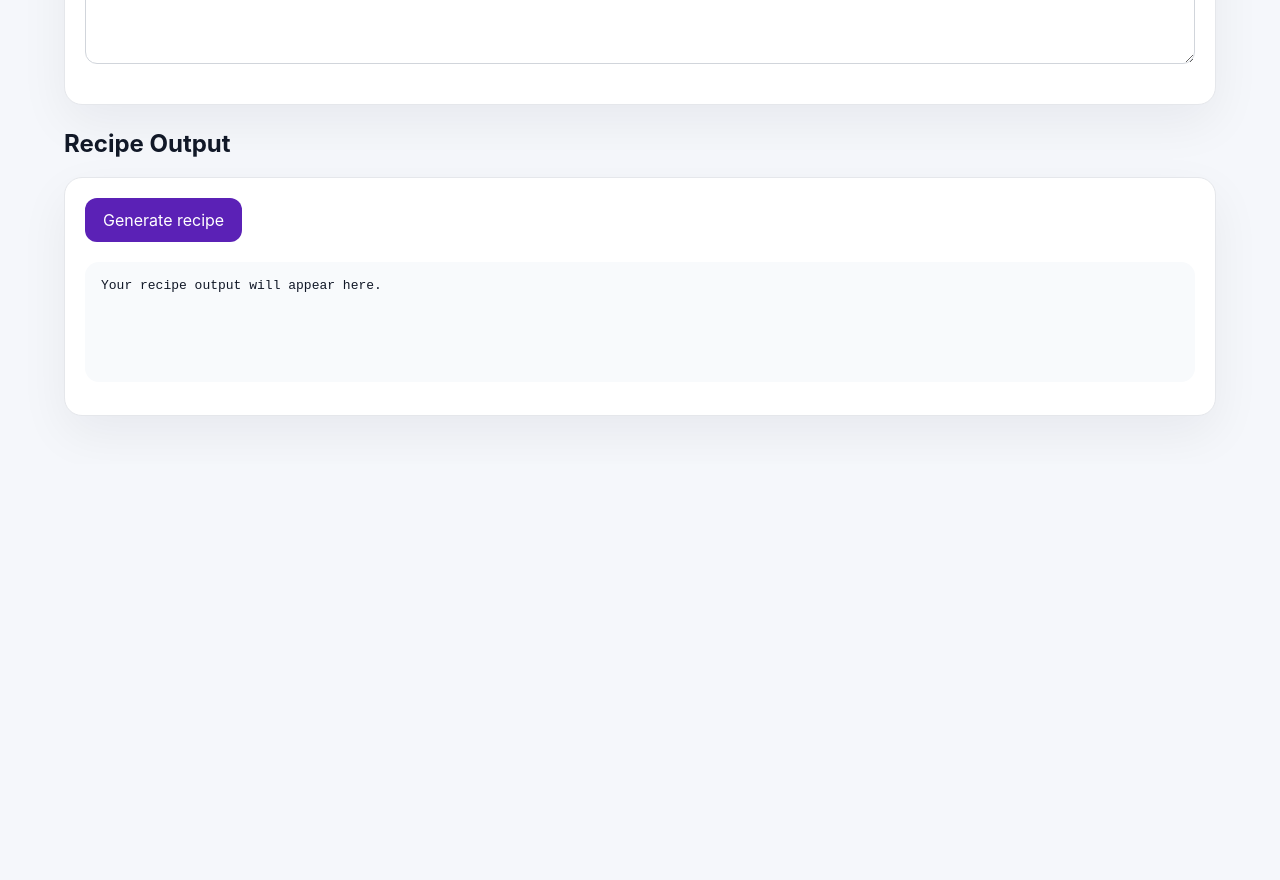
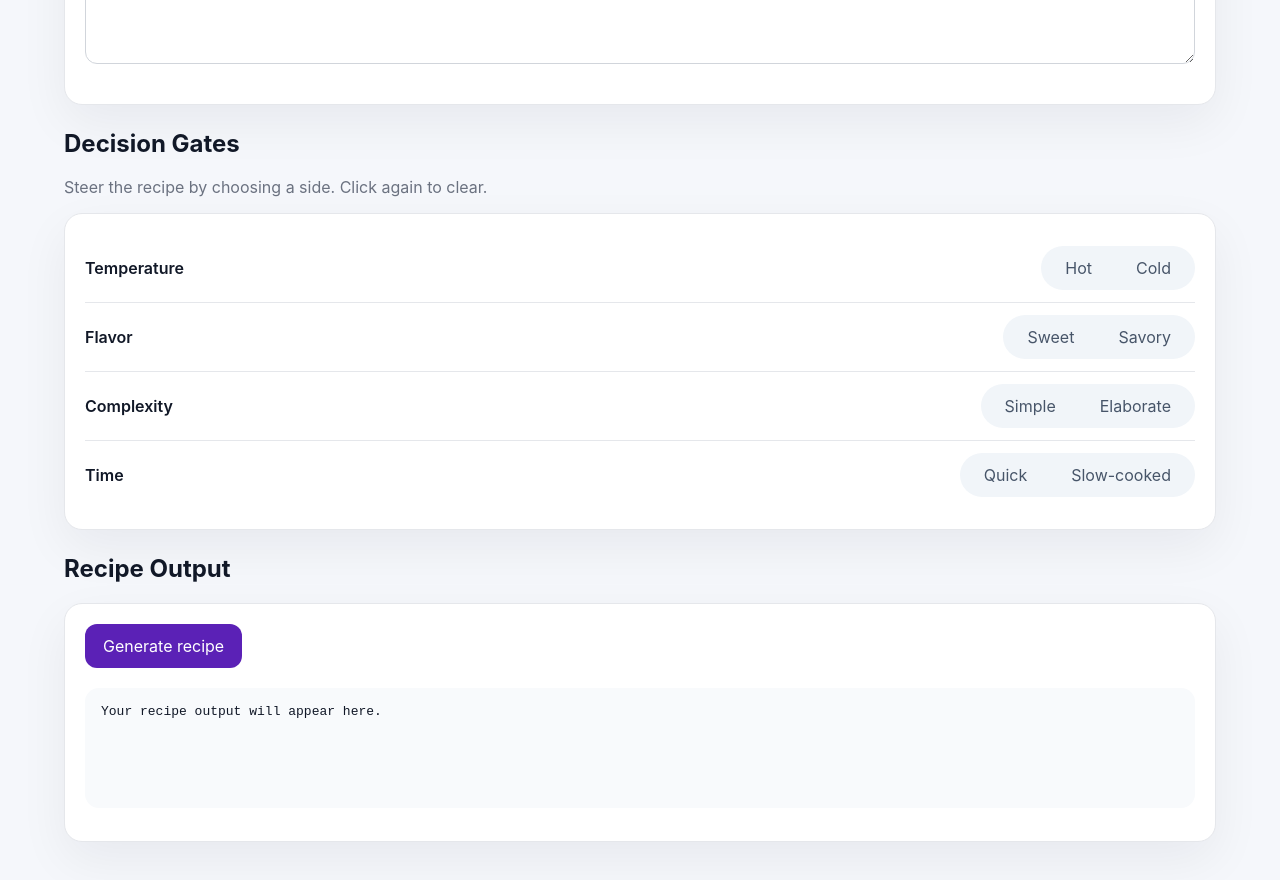
Before and after one commit to mathildegpgp/Recipe-app, a React (Vite) app: page / in a window 1280 px wide. Shown: the part 760-1640 px from the top of the page. Before the commit the page ends 1224 px from the top, so only its background shows below. Built offline with nearby package versions, Linux system fonts and the light colour scheme.

Commit message:
Add decision gates (hot/cold, sweet/savory, complexity, time)

```diff
--- a/src/App.tsx
+++ b/src/App.tsx
@@ -21,12 +21,35 @@ const initialPrefs: Preferences = {
   notes: ''
 };
 
+// Each decision gate is an either/or choice that steers the recipe.
+type Gate = {
+  key: string;
+  label: string;
+  options: [string, string];
+};
+
+const decisionGates: Gate[] = [
+  { key: 'temperature', label: 'Temperature', options: ['Hot', 'Cold'] },
+  { key: 'flavor', label: 'Flavor', options: ['Sweet', 'Savory'] },
+  { key: 'complexity', label: 'Complexity', options: ['Simple', 'Elaborate'] },
+  { key: 'time', label: 'Time', options: ['Quick', 'Slow-cooked'] }
+];
+
 function App() {
   const [ingredients, setIngredients] = useState<Ingredient[]>([]);
   const [prefs, setPrefs] = useState<Preferences>(initialPrefs);
   const [notes, setNotes] = useState('Enter your receipt or fridge scan data to begin.');
   const [recipe, setRecipe] = useState('');
   const [manualInput, setManualInput] = useState('');
+  // Tracks which side of each gate the user picked, e.g. { temperature: 'Hot' }
+  const [gates, setGates] = useState<Record<string, string>>({});
+
+  const pickGate = (key: string, choice: string) => {
+    setGates((prev) =>
+      // Clicking the already-selected option turns it off again.
+      prev[key] === choice ? { ...prev, [key]: '' } : { ...prev, [key]: choice }
+    );
+  };
 
   const addManualIngredient = () => {
     if (!manualInput.trim()) return;
@@ -48,8 +71,13 @@ function App() {
 
   const generateRecipe = () => {
     const ingredientList = ingredients.map((item) => item.name).join(', ') || 'no ingredients';
+    const gateChoices =
+      decisionGates
+        .map((gate) => gates[gate.key] && `${gate.label}: ${gates[gate.key]}`)
+        .filter(Boolean)
+        .join(', ') || 'no preference';
     setRecipe(
-      `Recipe idea based on ${ingredientList}. Effort: ${prefs.effort}. Dietary tags: ${prefs.dietaryTags.join(
+      `Recipe idea based on ${ingredientList}. Style: ${gateChoices}. Effort: ${prefs.effort}. Dietary tags: ${prefs.dietaryTags.join(
         ', '
       ) || 'none'}. Avoid: ${prefs.bannedIngredients || 'none'}. Notes: ${prefs.notes}`
     );
@@ -149,6 +177,30 @@ function App() {
         </section>
 
         <section className="pane">
+          <h2>Decision Gates</h2>
+          <p className="pane-hint">Steer the recipe by choosing a side. Click again to clear.</p>
+          <div className="card">
+            {decisionGates.map((gate) => (
+              <div className="gate-row" key={gate.key}>
+                <span className="gate-label">{gate.label}</span>
+                <div className="gate-options">
+                  {gate.options.map((option) => (
+                    <button
+                      key={option}
+                      type="button"
+                      className={gates[gate.key] === option ? 'gate-btn active' : 'gate-btn'}
+                      onClick={() => pickGate(gate.key, option)}
+                    >
+                      {option}
+                    </button>
+                  ))}
+                </div>
+              </div>
+            ))}
+          </div>
+        </section>
+
+        <section className="pane">
           <h2>Recipe Output</h2>
           <div className="card output-card">
             <button onClick={generateRecipe}>Generate recipe</button>
--- a/src/styles.css
+++ b/src/styles.css
@@ -144,6 +144,56 @@ textarea {
   color: white;
 }
 
+.pane-hint {
+  margin: 4px 0 16px;
+  color: #6b7280;
+}
+
+.gate-row {
+  display: flex;
+  align-items: center;
+  justify-content: space-between;
+  gap: 16px;
+  padding: 12px 0;
+  border-bottom: 1px solid #e5e7eb;
+}
+
+.gate-row:last-child {
+  border-bottom: none;
+}
+
+.gate-label {
+  font-weight: 600;
+}
+
+.gate-options {
+  display: inline-flex;
+  background: #f1f5f9;
+  border-radius: 999px;
+  padding: 4px;
+  gap: 4px;
+}
+
+.gate-btn {
+  background: transparent;
+  color: #475569;
+  padding: 8px 20px;
+  border-radius: 999px;
+}
+
+.gate-btn:hover {
+  background: #e2e8f0;
+}
+
+.gate-btn.active {
+  background: #5b21b6;
+  color: white;
+}
+
+.gate-btn.active:hover {
+  background: #4c1d95;
+}
+
 .output-card pre {
   white-space: pre-wrap;
   background: #f8fafc;
```
